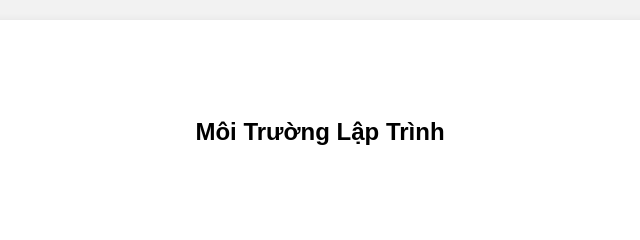
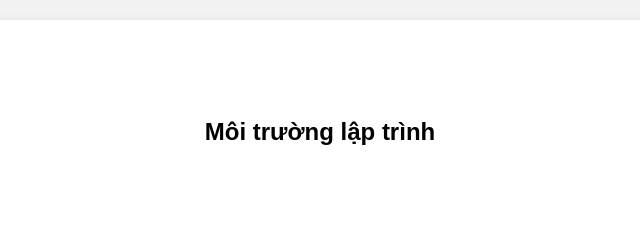
Before and after one commit to LaiThiHoa/Lab_2, a plain HTML site: page lambaitap.html in a window 1280 px wide. Shown: the top 240 px of the page, 320-960 px from the left. Drawn offline with Linux system fonts and the light colour scheme.

Commit message:
commit 6

```diff
--- a/lambaitap.html
+++ b/lambaitap.html
@@ -3,7 +3,7 @@
   <head>
     <meta charset="UTF-8" />
     <meta name="viewport" content="width=device-width, initial-scale=1.0" />
-    <title>Môi Trường Lập Trình</title>
+    <title>Môi trường lập trình</title>
     <style>
       body {
         font-family: Arial, sans-serif;
@@ -121,7 +121,7 @@
 
       <a href="login.html" class="back-button">Quay về trang Bài tập</a>
 
-      <h2>Môi Trường Lập Trình</h2>
+      <h2>Môi trường lập trình</h2>
 
 
       <div class="exercise-title">Bài tập: </div>
```
Also changed, not shown: login.html (+2 -2 lines).
